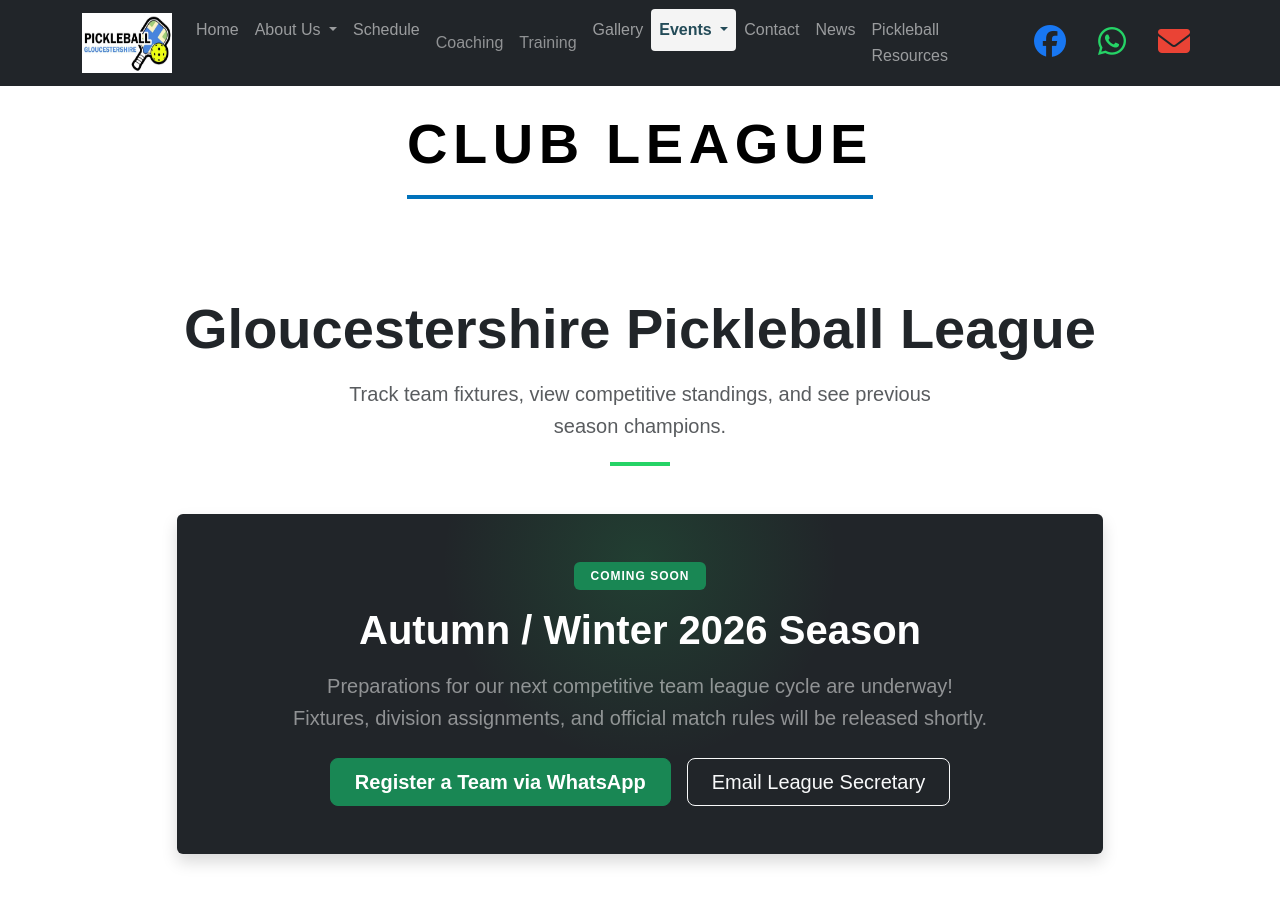
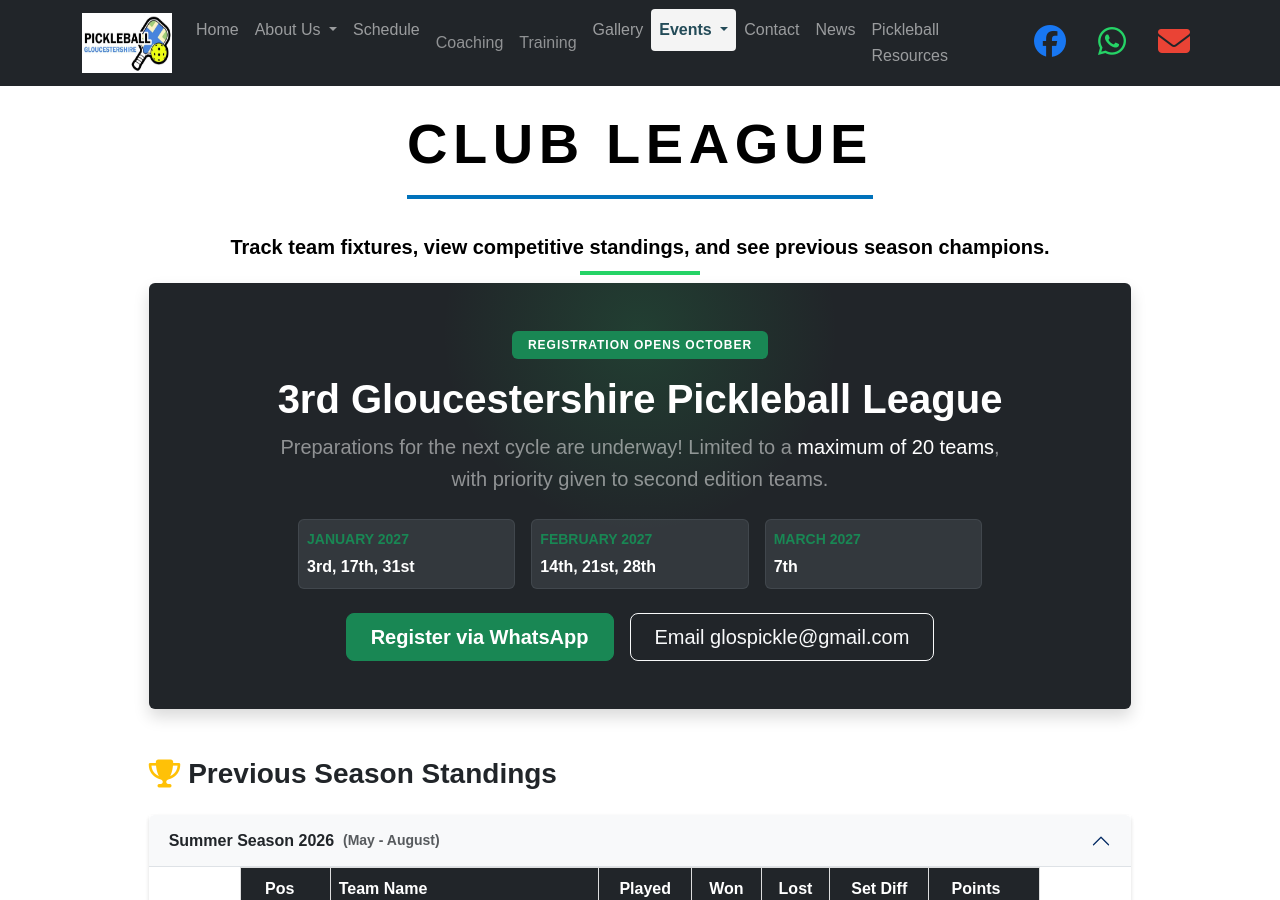
Before and after one commit to Jobnetcrest/jobnetcrest.github.io, a Jekyll site: the page built from league.html, in a window 1280 px wide and 900 px high. Built offline with Jekyll 4.4.1, drawn with Linux system fonts in a browser that asks for light colours; nearby versions of some CDN libraries; comment, search, counter and statistics services are not loaded.

Commit message:
Updated with league dates

```diff
--- a/league.html
+++ b/league.html
@@ -3,15 +3,15 @@ layout: default
 title: Club League
 ---
 
-<div class="container my-5 pt-5">
-    <!-- Header Section -->
-    <div class="row mb-5 text-center">
-        <div class="col-12">
-            <h1 class="display-4 fw-bold text-dark mb-3">Gloucestershire Pickleball League</h1>
-            <p class="lead text-muted">Track team fixtures, view competitive standings, and see previous season champions.</p>
-            <div class="mx-auto" style="width: 60px; height: 4px; background-color: #25D366;"></div>
+
+    <!-- 2. WIDE HERO SUBTEXT -->
+    <div class="container-fluid px-3 px-md-4 py-2 text-center">
+      <p class="fs-5 fs-md-4 text-black fw-bold mt-2 mb-2 mt-md-4 w-75 mx-auto hero-subtext">
+        Track team fixtures, view competitive standings, and see previous season champions.
+      </p>
+      <div class="mx-auto" style="width: 120px; height: 4px; background-color: #25D366;"></div>
     </div>
-    </div>
+
 
 <!-- Active Placeholder: Next Season Announcement -->
 <div class="row mb-5 justify-content-center">
@@ -22,24 +22,48 @@ title: Club League
 
             <div class="card-body p-4 p-md-5 text-center position-relative" style="z-index: 2;">
                 <span class="badge bg-success text-uppercase fw-bold px-3 py-2 mb-3 tracking-wider" style="letter-spacing: 1px;">
-                        Coming Soon
+                    Registration Opens October
                 </span>
-                    <h2 class="h1 fw-bold mb-3 text-white">Autumn / Winter 2026 Season</h2>
-                    <p class="lead text-white-50 mx-auto mb-4" style="max-width: 700px;">
-                        Preparations for our next competitive team league cycle are underway! Fixtures, division assignments, and official match rules will be released shortly.
+                <h2 class="h1 fw-bold mb-2 text-white">3rd Gloucestershire Pickleball League</h2>
+                <p class="lead text-white-50 mx-auto mb-4" style="max-width: 750px;">
+                    Preparations for the next cycle are underway! Limited to a <strong class="text-white">maximum of 20 teams</strong>, with priority given to second edition teams.
                 </p>
+
+                <!-- Compact Match Dates Grid (Keeps vertical space minimal) -->
+                <div class="row g-3 justify-content-center mb-4 text-start mx-auto" style="max-width: 700px;">
+                    <div class="col-12 col-sm-4">
+                        <div class="p-2 rounded bg-secondary bg-opacity-25 border border-secondary border-opacity-25 h-100">
+                            <small class="text-success text-uppercase fw-bold d-block mb-1">January 2027</small>
+                            <span class="fw-semibold">3rd, 17th, 31st</span>
+                        </div>
+                    </div>
+                    <div class="col-12 col-sm-4">
+                        <div class="p-2 rounded bg-secondary bg-opacity-25 border border-secondary border-opacity-25 h-100">
+                            <small class="text-success text-uppercase fw-bold d-block mb-1">February 2027</small>
+                            <span class="fw-semibold">14th, 21st, 28th</span>
+                        </div>
+                    </div>
+                    <div class="col-12 col-sm-4">
+                        <div class="p-2 rounded bg-secondary bg-opacity-25 border border-secondary border-opacity-25 h-100">
+                            <small class="text-success text-uppercase fw-bold d-block mb-1">March 2027</small>
+                            <span class="fw-semibold">7th</span>
+                        </div>
+                    </div>
+                </div>
+
                 <div class="d-flex flex-column flex-sm-row justify-content-center gap-3">
-                        <a href="https://wa.me/+447831100939" target="_blank" class="btn btn-success btn-lg px-4 fw-semibold text-white">
-                            Register a Team via WhatsApp
+                    <a href="https://wa.me" target="_blank" class="btn btn-success btn-lg px-4 fw-semibold text-white">
+                        Register via WhatsApp
                     </a>
                     <a href="mailto:glospickle@gmail.com" class="btn btn-outline-light btn-lg px-4">
-                            Email League Secretary
+                        Email glospickle@gmail.com
                     </a>
                 </div>
             </div>
         </div>
     </div>
 </div>
+
 
     <!-- Historical Archive Section -->
     <div class="row justify-content-center">
```
Lines whose indentation alone changed are shown as unchanged.
